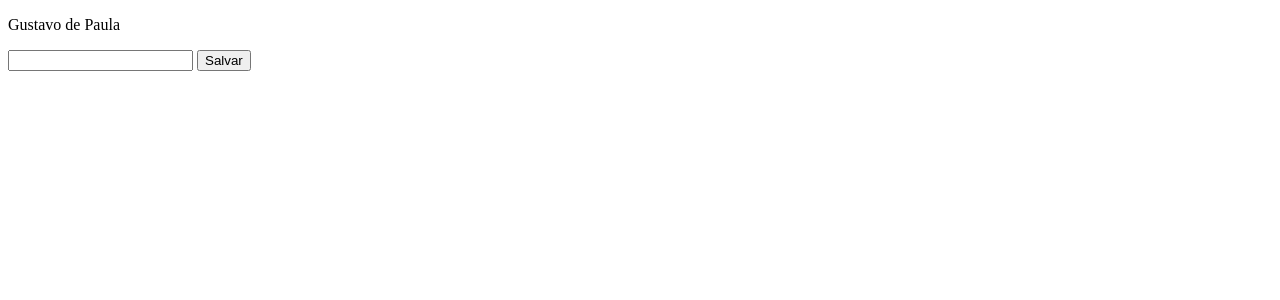
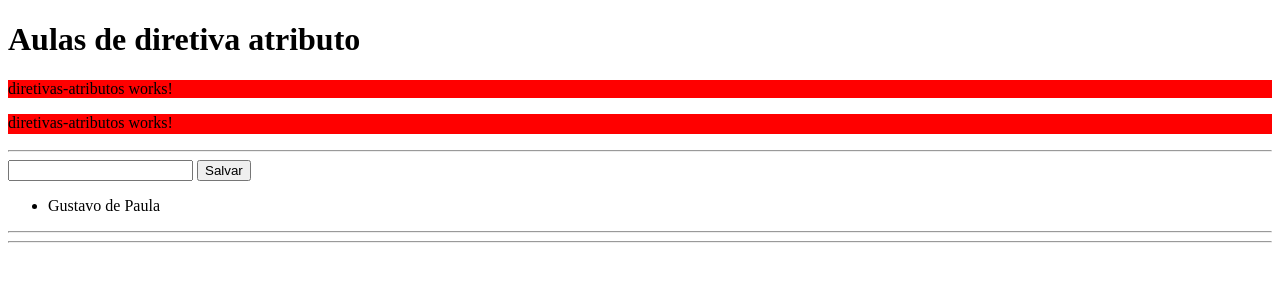
Before and after one commit to gusdepaula/curso-de-angular, an Angular app in the folder meu-primeiro-projeto/: page / in a window 1280 px wide. Shown: the top 300 px of the page. Built offline with nearby package versions, Linux system fonts and the light colour scheme.

Commit message:
ng-content

```diff
--- a/meu-primeiro-projeto/src/app/app.component.ts
+++ b/meu-primeiro-projeto/src/app/app.component.ts
@@ -10,7 +10,9 @@ import {
 
 @Component({
   selector: 'app-root',
-  template: `<app-diretivas-atributos></app-diretivas-atributos
+  template: `<app-diretivas-atributos>
+      <h1>Aulas de diretiva atributo</h1>
+      <hr /></app-diretivas-atributos
     ><router-outlet></router-outlet>`,
 })
 export class AppComponent implements OnInit {
--- a/meu-primeiro-projeto/src/app/diretivas-atributos/diretivas-atributos.component.html
+++ b/meu-primeiro-projeto/src/app/diretivas-atributos/diretivas-atributos.component.html
@@ -1,4 +1,5 @@
-<!-- <div *ngIf="nome != 'Gustavo'">
+<ng-content select="h1"></ng-content>
+<div *ngIf="nome != 'Gustavo'">
   <p [ngClass]="{ active: valor, disable: !valor }">
     diretivas-atributos works!
   </p>
@@ -13,10 +14,11 @@
   <li *ngFor="let item of list">{{ item.nome }}</li>
 </ul>
 
-<hr /> -->
-
-<ng-template ngFor let-item [ngForOf]="list">
+<hr />
+<ng-content select="hr"></ng-content>
+<!--
+  <ng-template ngFor let-item [ngForOf]="list">
   <p>{{ item.nome }}</p>
 </ng-template>
 <input [(ngModel)]="nome" /> {{ nome }}
-<button (click)="salvar()">Salvar</button>
+<button (click)="salvar()">Salvar</button> -->
```
